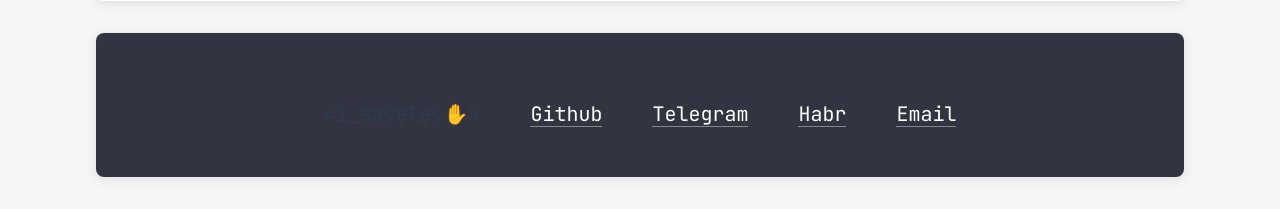
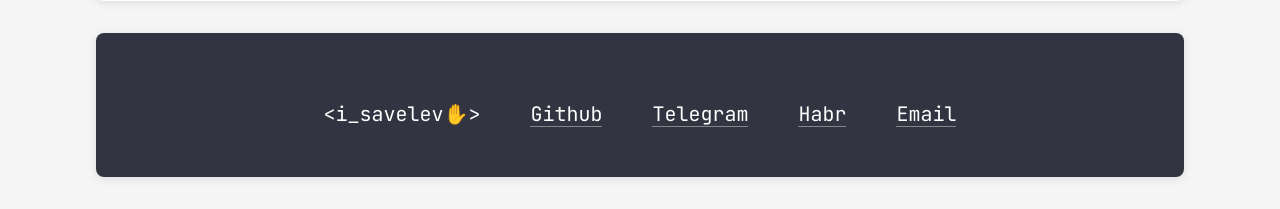
Before and after one commit to i-savelev/ifc_checker_flask_app, a Flask app: page / in a window 1280 px wide. Shown: the part 1033-1242 px from the top of the page. Run offline with Flask 3, Linux system fonts and the light colour scheme; parts of the project's set-up code (start-up, migrations or seed data) failed here and were passed over.

Commit message:
Update style.css

```diff
--- a/static/style.css
+++ b/static/style.css
@@ -164,7 +164,8 @@ ul {
     margin: 1rem;
     align-items: center;
     list-style-type: none;
-    padding-inline-start: 0px
+    padding-inline-start: 0px;
+    color: white;
   }
 
   @media (min-width: 500px) {
```
